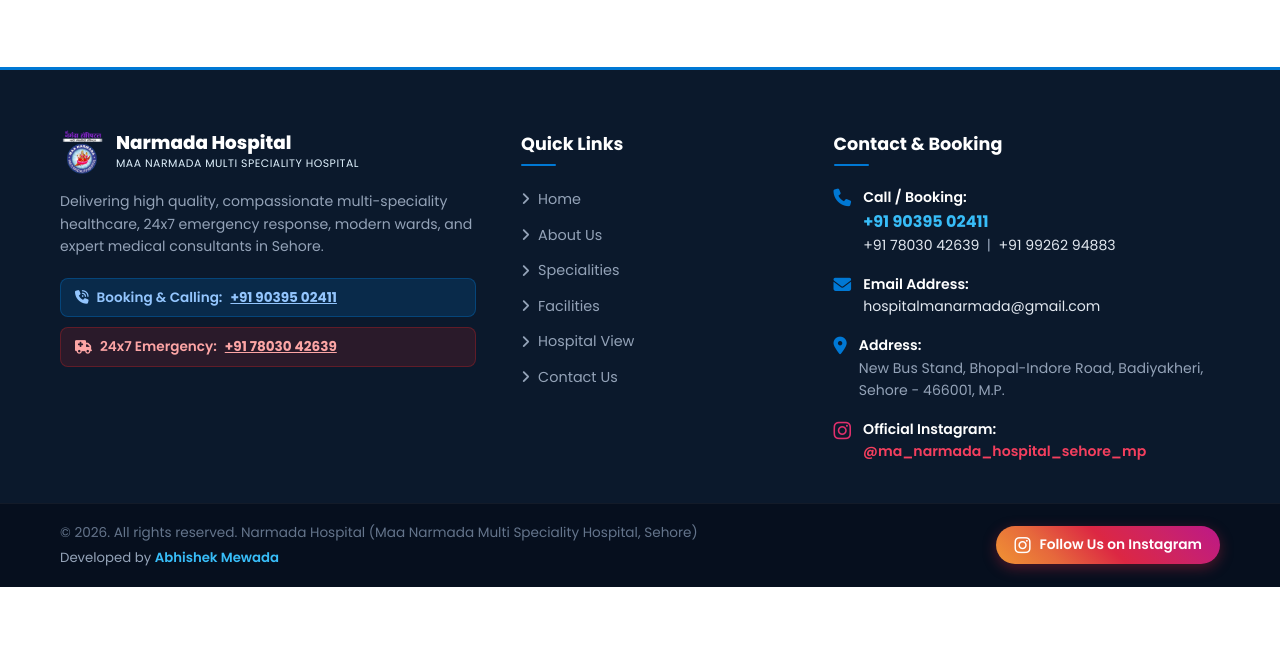
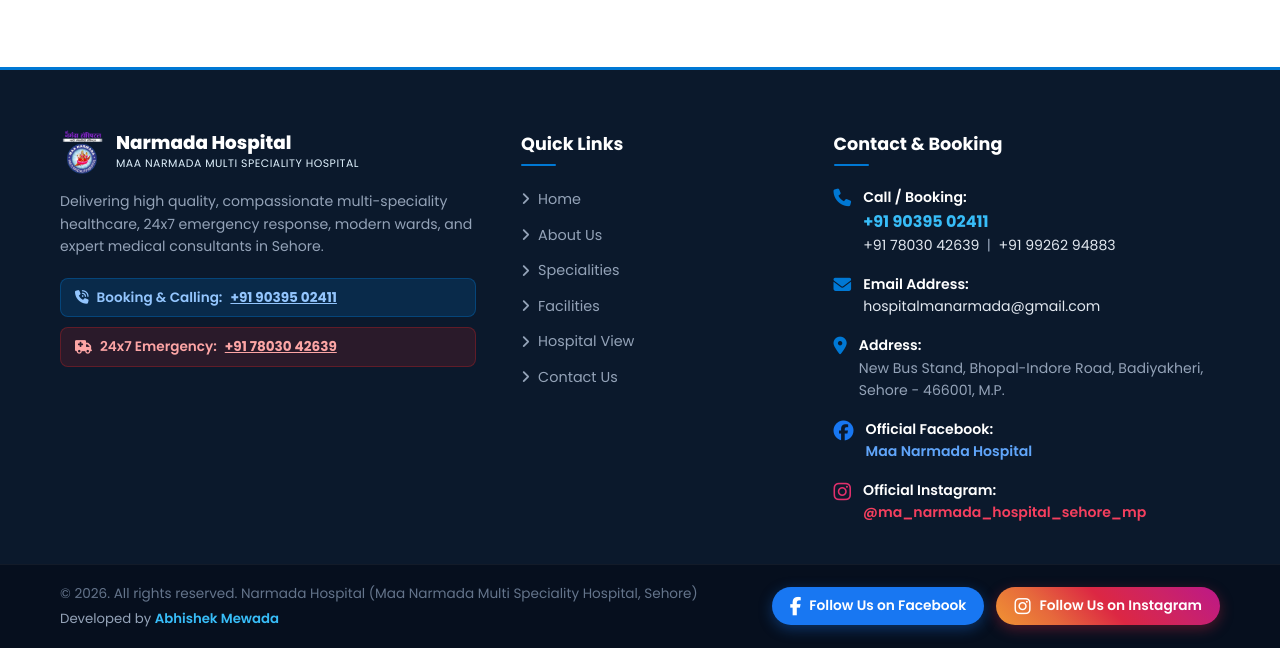
Before and after one commit to abhimewada01/narmada-hospital, a plain HTML site: page index.html in a window 1280 px wide. Shown: the part 5416-6064 px from the top of the page. Before the commit the page ends 6003 px from the top, so only its background shows below. Drawn offline with Linux system fonts and the light colour scheme.

Commit message:
Add official Facebook button and SEO enhancements for ranking #1 on Narmada Hospital Sehore

```diff
--- a/index.html
+++ b/index.html
@@ -3,16 +3,23 @@
 <head>
     <meta charset="UTF-8">
     <meta name="viewport" content="width=device-width, initial-scale=1">
-    <title>Maa Narmada Hospital Sehore | Hospital in Sehore, MP</title>
+    <title>Maa Narmada Hospital Sehore | Narmada Hospital in Sehore, MP</title>
     <meta name="description" content="Maa Narmada Hospital is located at New Bus Stand, Bhopal-Indore Road, Sehore, Madhya Pradesh. For patient inquiries and appointments, call +91 9039502411.">
+    <meta name="keywords" content="Maa Narmada Hospital Sehore, Narmada Hospital Sehore, hospital in Sehore, hospital Bhopal-Indore Road Sehore, best hospital in Sehore">
     <meta name="robots" content="index, follow">
     <link rel="canonical" href="https://maanarmadahospitalsehore.in/">
+
+    <!-- Local SEO Geo Tags -->
+    <meta name="geo.region" content="IN-MP">
+    <meta name="geo.placename" content="Sehore">
+    <meta name="geo.position" content="23.2032;77.0844">
+    <meta name="ICBM" content="23.2032, 77.0844">
 
     <!-- Favicon -->
     <link rel="icon" type="image/png" href="imges/logo.png">
 
     <!-- Open Graph Tags -->
-    <meta property="og:title" content="Maa Narmada Hospital Sehore | Hospital in Sehore, MP">
+    <meta property="og:title" content="Maa Narmada Hospital Sehore | Narmada Hospital in Sehore, MP">
     <meta property="og:description" content="Maa Narmada Hospital is located at New Bus Stand, Bhopal-Indore Road, Sehore, Madhya Pradesh. For patient inquiries and appointments, call +91 9039502411.">
     <meta property="og:type" content="website">
     <meta property="og:url" content="https://maanarmadahospitalsehore.in/">
@@ -24,11 +31,19 @@
       "@context": "https://schema.org",
       "@type": "Hospital",
       "name": "Maa Narmada Hospital",
+      "alternateName": [
+        "Narmada Hospital Sehore",
+        "Maa Narmada Multi Speciality Hospital"
+      ],
       "url": "https://maanarmadahospitalsehore.in/",
       "logo": "https://maanarmadahospitalsehore.in/imges/logo.png",
       "image": "https://maanarmadahospitalsehore.in/imges/hero.png",
       "telephone": "+919039502411",
       "email": "hospitalmanarmada@gmail.com",
+      "sameAs": [
+        "https://www.facebook.com/share/19RCzAzts5/",
+        "https://www.instagram.com/ma_narmada_hospital_sehore_mp?stkn=N3VpbXg0eTh2Z291"
+      ],
       "address": {
         "@type": "PostalAddress",
         "streetAddress": "New Bus Stand, Bhopal-Indore Road, Badiyakheri",
@@ -624,6 +639,15 @@
                             </div>
                         </li>
                         <li>
+                            <i class="fa-brands fa-facebook" style="color: #1877f2; font-size: 1.25rem;"></i>
+                            <div>
+                                <strong>Official Facebook:</strong><br>
+                                <a href="https://www.facebook.com/share/19RCzAzts5/" target="_blank" rel="noopener noreferrer" class="footer-fb-text-link">
+                                    Maa Narmada Hospital
+                                </a>
+                            </div>
+                        </li>
+                        <li>
                             <i class="fa-brands fa-instagram" style="color: #e1306c; font-size: 1.25rem;"></i>
                             <div>
                                 <strong>Official Instagram:</strong><br>
@@ -644,6 +668,10 @@
                     <p class="developer-credit">Developed by <span>Abhishek Mewada</span></p>
                 </div>
                 <div class="footer-social-wrapper">
+                    <a href="https://www.facebook.com/share/19RCzAzts5/" target="_blank" rel="noopener noreferrer" class="footer-fb-btn" aria-label="Visit Maa Narmada Hospital Facebook Page">
+                        <i class="fa-brands fa-facebook-f"></i>
+                        <span>Follow Us on Facebook</span>
+                    </a>
                     <a href="https://www.instagram.com/ma_narmada_hospital_sehore_mp?stkn=N3VpbXg0eTh2Z291" target="_blank" rel="noopener noreferrer" class="footer-insta-btn" aria-label="Visit Maa Narmada Hospital Instagram Profile">
                         <i class="fa-brands fa-instagram"></i>
                         <span>Follow Us on Instagram</span>
--- a/style.css
+++ b/style.css
@@ -1270,6 +1270,46 @@
 .footer-social-wrapper {
     display: flex;
     align-items: center;
+    gap: 12px;
+    flex-wrap: wrap;
+}
+
+.footer-fb-btn {
+    display: inline-flex;
+    align-items: center;
+    gap: 8px;
+    color: #ffffff;
+    background: #1877f2;
+    padding: 8px 18px;
+    border-radius: 30px;
+    font-size: 0.86rem;
+    font-weight: 600;
+    text-decoration: none;
+    transition: var(--transition);
+    box-shadow: 0 4px 14px rgba(24, 119, 242, 0.35);
+}
+
+.footer-fb-btn:hover {
+    background: #166fe5;
+    transform: translateY(-2px);
+    box-shadow: 0 6px 20px rgba(24, 119, 242, 0.55);
+    color: #ffffff;
+}
+
+.footer-fb-btn i {
+    font-size: 1.15rem;
+}
+
+.footer-fb-text-link {
+    color: #60a5fa !important;
+    font-weight: 600;
+    transition: var(--transition);
+    display: inline-block;
+}
+
+.footer-fb-text-link:hover {
+    color: #93c5fd !important;
+    text-decoration: underline;
 }
 
 .footer-insta-btn {
```
